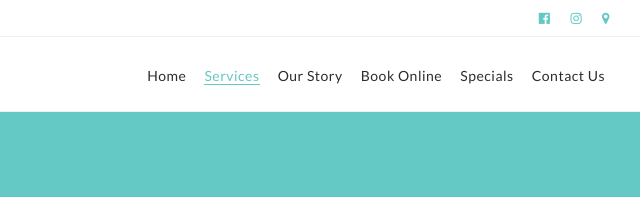
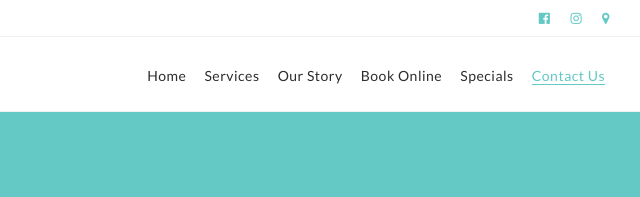
Before and after one commit to wishingwelldevelopments/cairnsmassagechampions, a website: page contact.html in a window 1280 px wide. Shown: the top 197 px of the page, 640-1280 px from the left. Drawn offline with nearby package versions, Linux system fonts and the light colour scheme.

Commit message:
Update contact.html

```diff
--- a/contact.html
+++ b/contact.html
@@ -35,11 +35,11 @@
 					<div class="nav-container-item" style="justify-content:flex-end;">
 						<div class="hide-container">
 							<a href="index.html">Home</a>
-							<a href="services.html" id="nav-active">Services</a>
+							<a href="services.html">Services</a>
 							<a href="story.html">Our Story</a>
 							<a href="https://my.powerdiary.com/clientportal/cairnsmassagechampions">Book Online</a>
 							<a href="https://www.facebook.com/pg/cairnsmassagechampions/offers/">Specials</a>
-							<a href="contact.html">Contact Us</a>
+							<a href="contact.html" id="nav-active">Contact Us</a>
 						</div>
 						<a href="#" id="hamenu"><i class="fa fa-bars" aria-hidden="true"></i></a>
 					</div>
```
